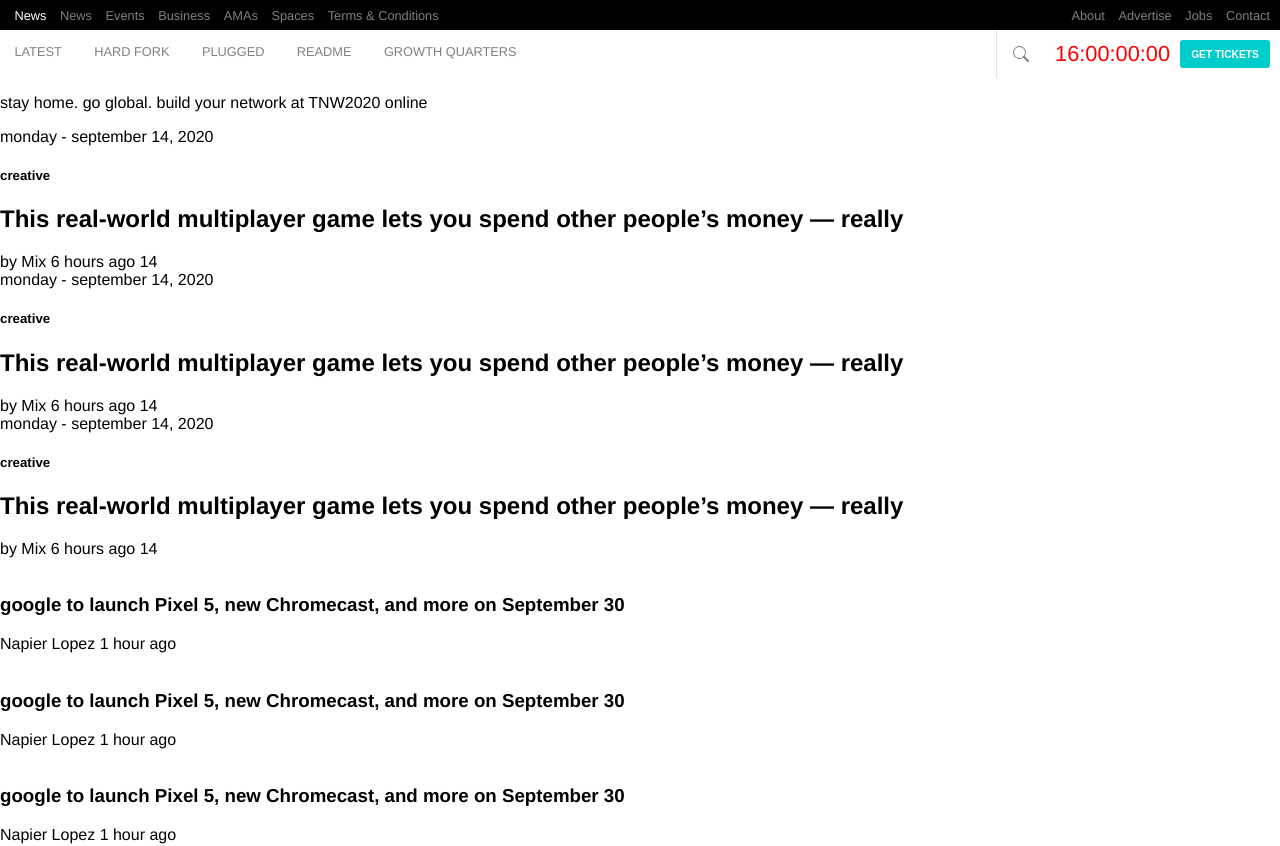
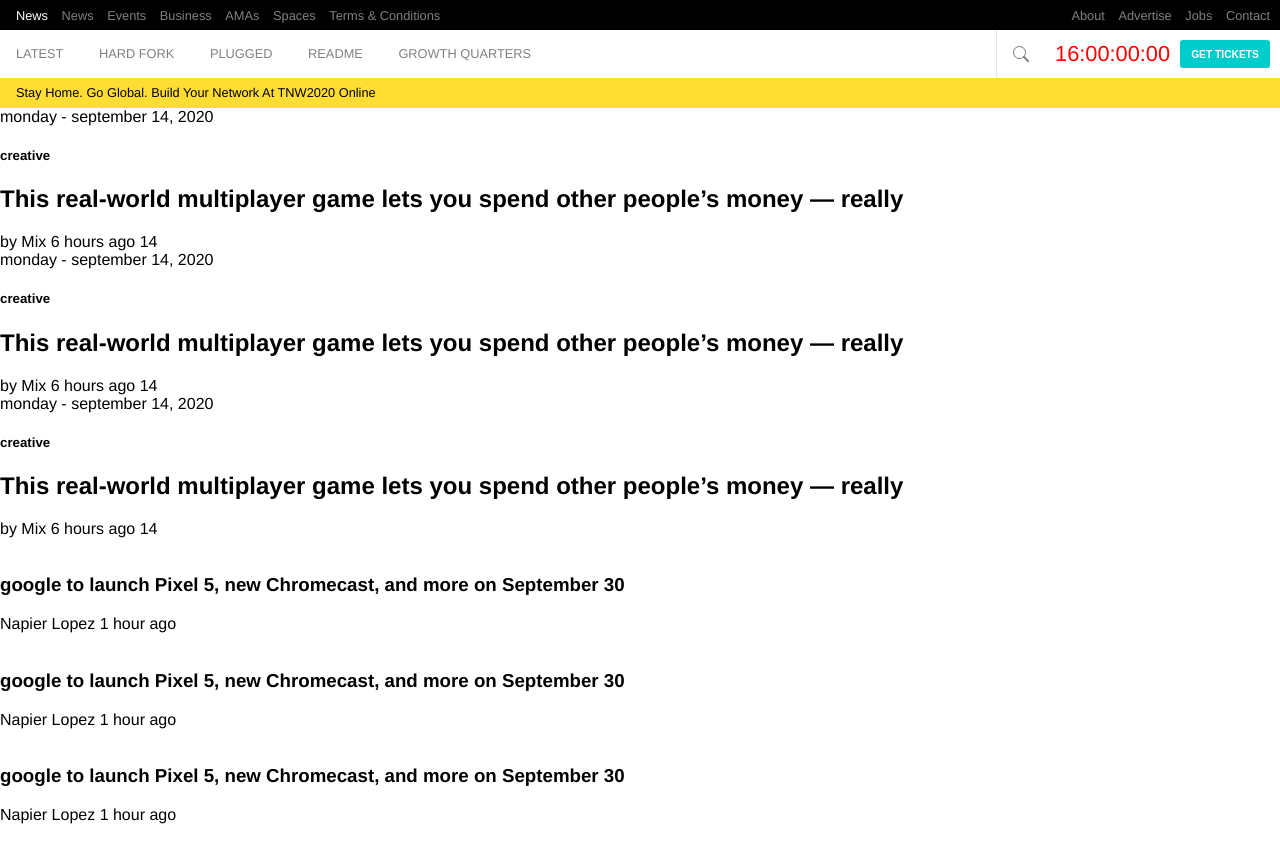
Before and after one commit to prosperitty/the-next-web-homepage, a plain HTML site: page index.html in a window 1280 px wide. Shown: the top 846 px of the page. Drawn offline with Linux system fonts and the light colour scheme.

Commit message:
added yellow banner

```diff
--- a/style.css
+++ b/style.css
@@ -43,7 +43,7 @@
 }
 
 .nav-top-left {
-    margin-left: 14.4px;
+    margin-left: 16px;
 }
 
 #news-link {
@@ -107,6 +107,10 @@
     background-color: #00cccc;
 }
 
+.btn-tickets:hover {
+    background-color: #90c;
+}
+
 .nav-bottom a:hover,
 .nav-bottom-right svg:hover {
     color: black;
@@ -114,5 +118,20 @@
 
 .nav-bottom-left li {
     height: 100%;
-    padding: 14.4px;
+    padding: 16px;
 }
+
+.popup-info {
+    height: 30px;
+
+    color: black;
+    font-size: 0.8em;
+    text-transform: capitalize;
+    line-height: 30px;
+
+    background-color: #ffdd33;
+}
+
+.popup-info p {
+    margin: 0 16px;
+}
```
Also changed, not shown: index.html (+4 -5 lines).
